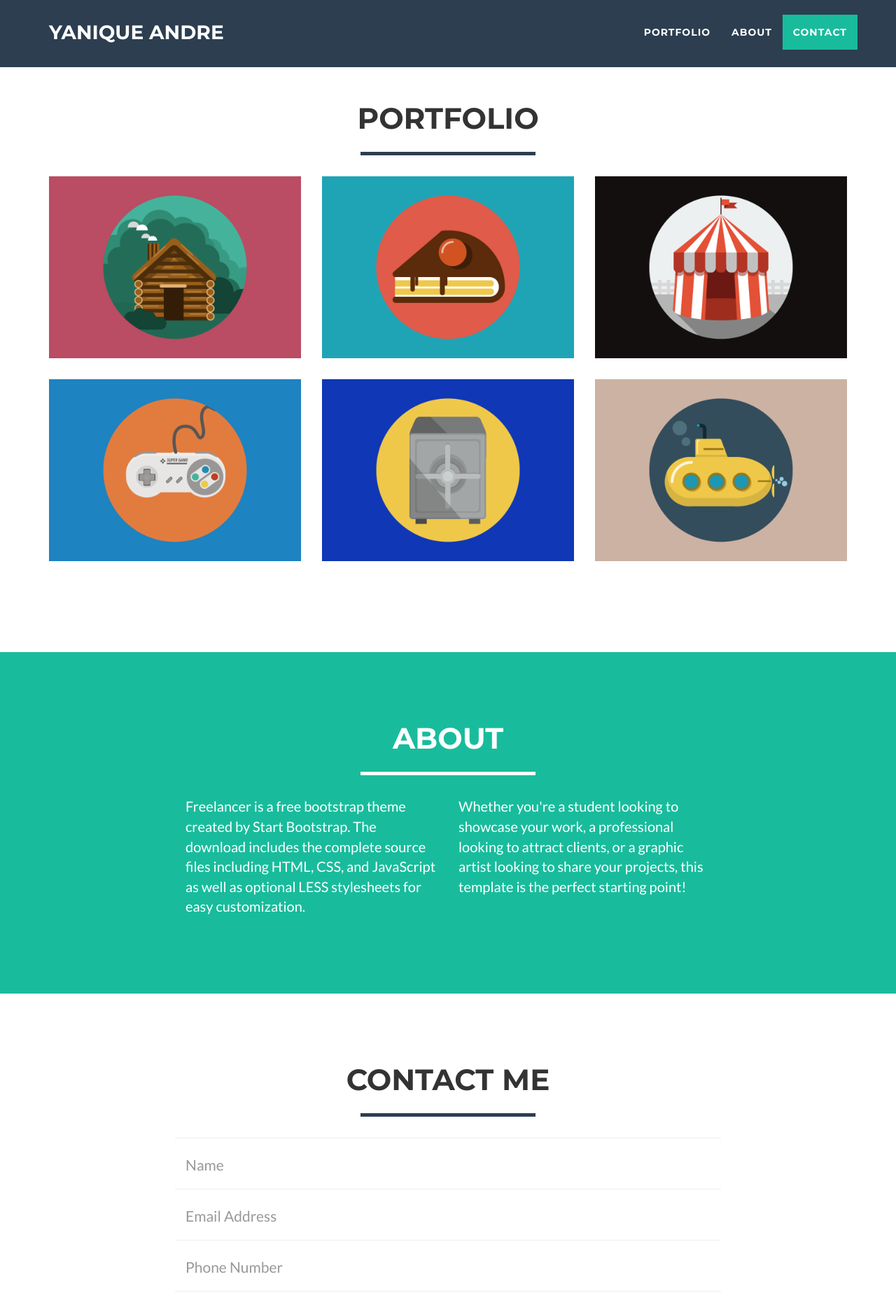
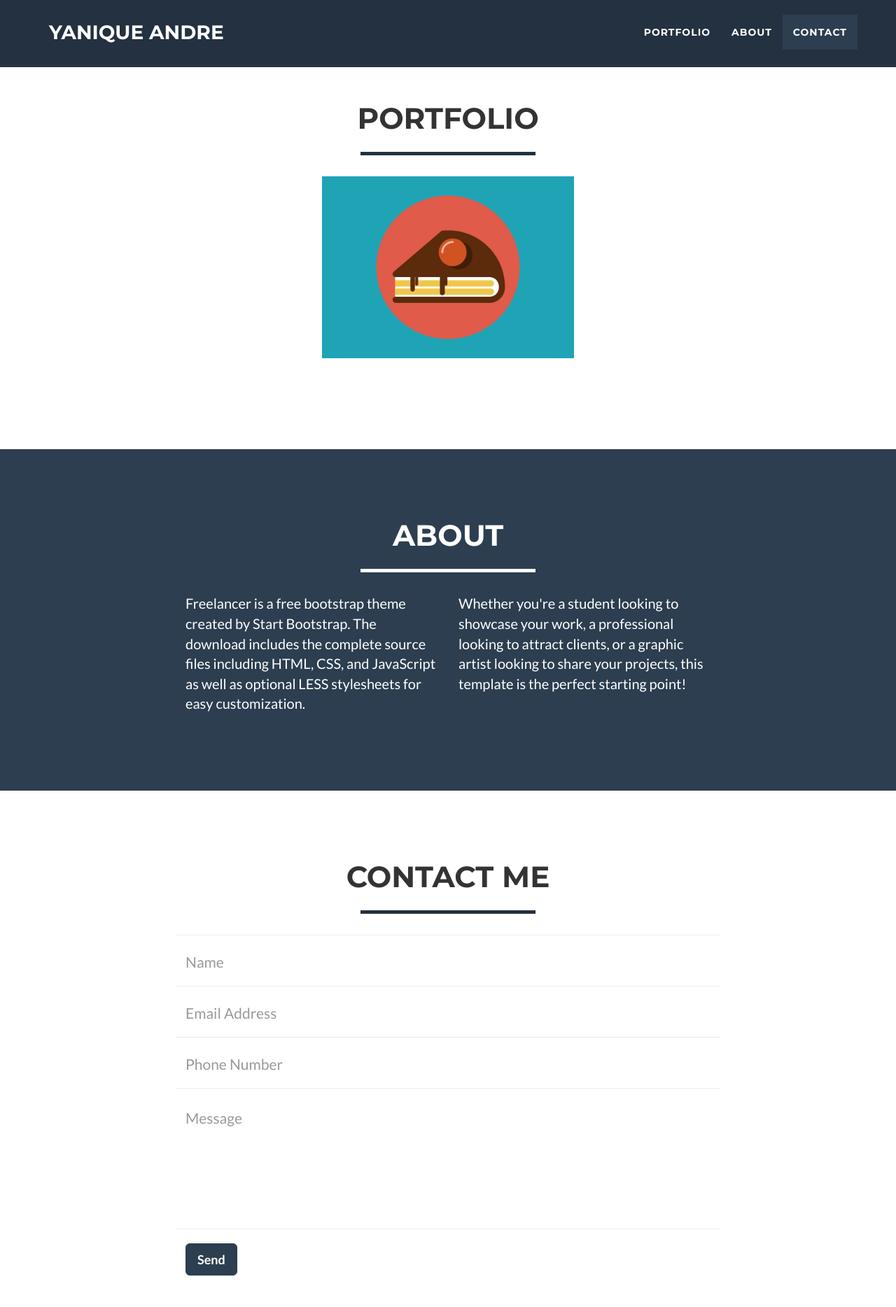
Before and after one commit to FrescoFlacko/FrescoFlacko.github.io, a PHP site: page / in a window 1280 px wide, after a click on "PORTFOLIO". Shown: the part 720-2588 px from the top of the page at 70% size. Run offline with PHP 8.4, Linux system fonts and the light colour scheme; some libraries are stand-ins or nearby versions.

Commit message:
Changed the website's theme and removed all portfolio items

```diff
--- a/css/freelancer.css
+++ b/css/freelancer.css
@@ -18,7 +18,7 @@ a:hover,
 a:focus,
 a:active,
 a.active {
-  color: #18BC9C;
+  color: #2c3e50;
   outline: none;
 }
 h1,
@@ -54,22 +54,22 @@ hr.star-light {
   border-color: white;
 }
 hr.star-light:after {
-  background-color: #18BC9C;
+  background-color: #2c3e50;
   color: white;
 }
 hr.star-primary {
-  border-color: #2C3E50;
+  border-color: #233140;
 }
 hr.star-primary:after {
   background-color: white;
-  color: #2C3E50;
+  color: #233140;
 }
 .img-centered {
   margin: 0 auto;
 }
 header {
   text-align: center;
-  background: #18BC9C;
+  background: #2c3e50;
   color: white;
 }
 header .container {
@@ -104,7 +104,7 @@ header .intro-text .skills {
   }
 }
 .navbar-custom {
-  background: #2C3E50;
+  background: #233140;
   font-family: "Montserrat", "Helvetica Neue", Helvetica, Arial, sans-serif;
   text-transform: uppercase;
   font-weight: 700;
@@ -138,13 +138,13 @@ header .intro-text .skills {
 }
 .navbar-custom .navbar-nav li.active a {
   color: white;
-  background: #18BC9C;
+  background: #2c3e50;
 }
 .navbar-custom .navbar-nav li.active a:hover,
 .navbar-custom .navbar-nav li.active a:focus,
 .navbar-custom .navbar-nav li.active a:active {
   color: white;
-  background: #18BC9C;
+  background: #2c3e50;
 }
 .navbar-custom .navbar-toggle {
   color: white;
@@ -186,7 +186,7 @@ section h2 {
   font-size: 3em;
 }
 section.success {
-  background: #18BC9C;
+  background: #2c3e50;
   color: white;
 }
 @media (max-width: 767px) {
@@ -362,17 +362,17 @@ fieldset[disabled] .btn-primary:active,
 .btn-primary.disabled.active,
 .btn-primary[disabled].active,
 fieldset[disabled] .btn-primary.active {
-  background-color: #2C3E50;
-  border-color: #2C3E50;
+  background-color: #233140;
+  border-color: #233140;
 }
 .btn-primary .badge {
-  color: #2C3E50;
+  color: #233140;
   background-color: white;
 }
 .btn-success {
   color: white;
-  background-color: #18BC9C;
-  border-color: #18BC9C;
+  background-color: #2c3e50;
+  border-color: #2c3e50;
   font-weight: 700;
 }
 .btn-success:hover,
@@ -404,11 +404,11 @@ fieldset[disabled] .btn-success:active,
 .btn-success.disabled.active,
 .btn-success[disabled].active,
 fieldset[disabled] .btn-success.active {
-  background-color: #18BC9C;
-  border-color: #18BC9C;
+  background-color: #2c3e50;
+  border-color: #2c3e50;
 }
 .btn-success .badge {
-  color: #18BC9C;
+  color: #2c3e50;
   background-color: white;
 }
 .btn-social {
--- a/index.html
+++ b/index.html
@@ -93,14 +93,14 @@
             </div>
             <div class="row">
                 <div class="col-sm-4 portfolio-item">
-                    <a href="#portfolioModal1" class="portfolio-link" data-toggle="modal">
+                    <!-- <a href="#portfolioModal1" class="portfolio-link" data-toggle="modal">
                         <div class="caption">
                             <div class="caption-content">
                                 <i class="fa fa-search-plus fa-3x"></i>
                             </div>
                         </div>
                         <img src="img/portfolio/cabin.png" class="img-responsive" alt="">
-                    </a>
+                    </a> -->
                 </div>
                 <div class="col-sm-4 portfolio-item">
                     <a href="#portfolioModal2" class="portfolio-link" data-toggle="modal">
@@ -112,7 +112,7 @@
                         <img src="img/portfolio/cake.png" class="img-responsive" alt="">
                     </a>
                 </div>
-                <div class="col-sm-4 portfolio-item">
+                <!-- <div class="col-sm-4 portfolio-item">
                     <a href="#portfolioModal3" class="portfolio-link" data-toggle="modal">
                         <div class="caption">
                             <div class="caption-content">
@@ -151,7 +151,7 @@
                         </div>
                         <img src="img/portfolio/submarine.png" class="img-responsive" alt="">
                     </a>
-                </div>
+                </div> -->
             </div>
         </div>
     </section>
```
Also changed, not shown: other parts of css/freelancer.css (+13 -13 lines).
